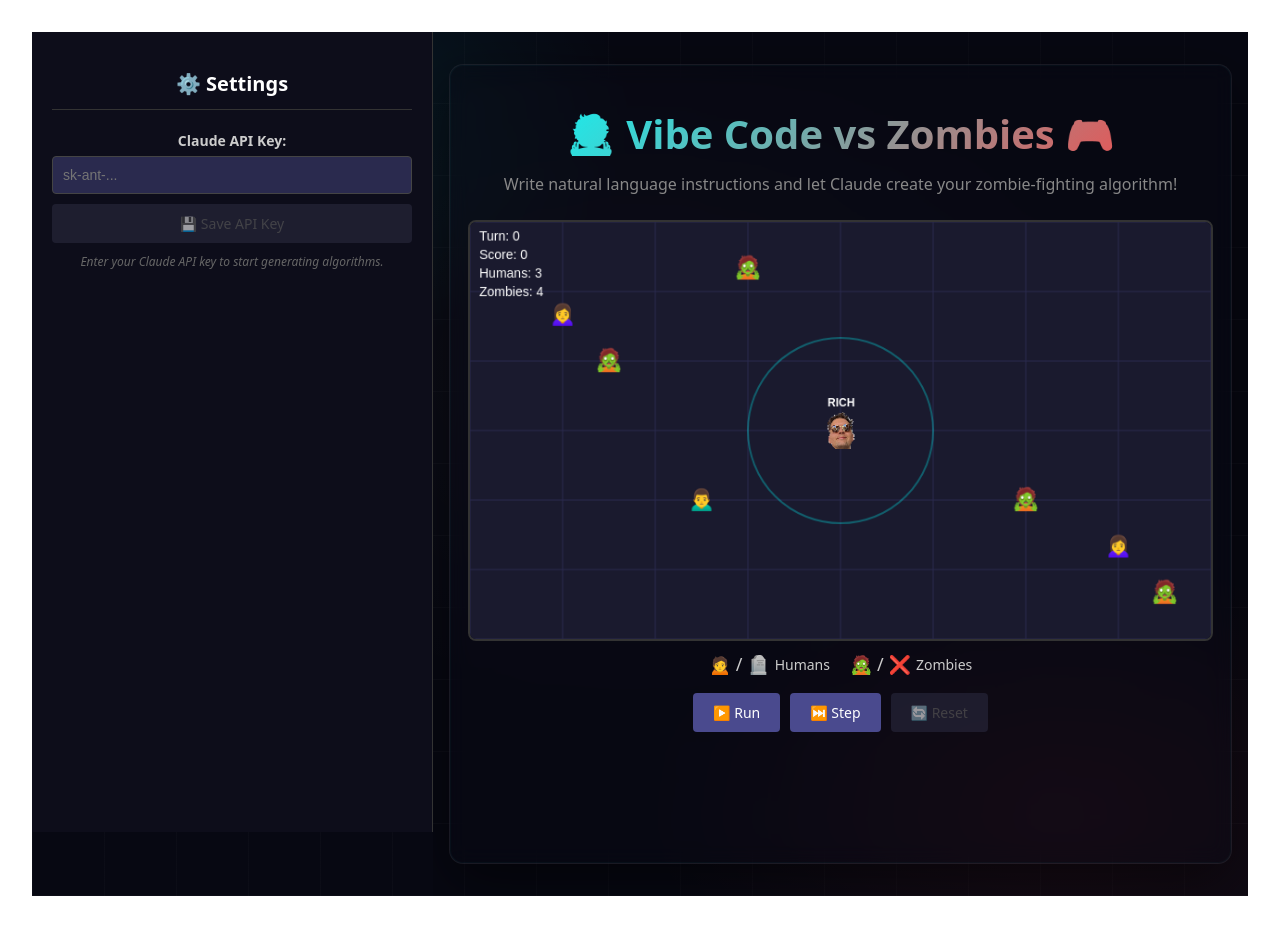
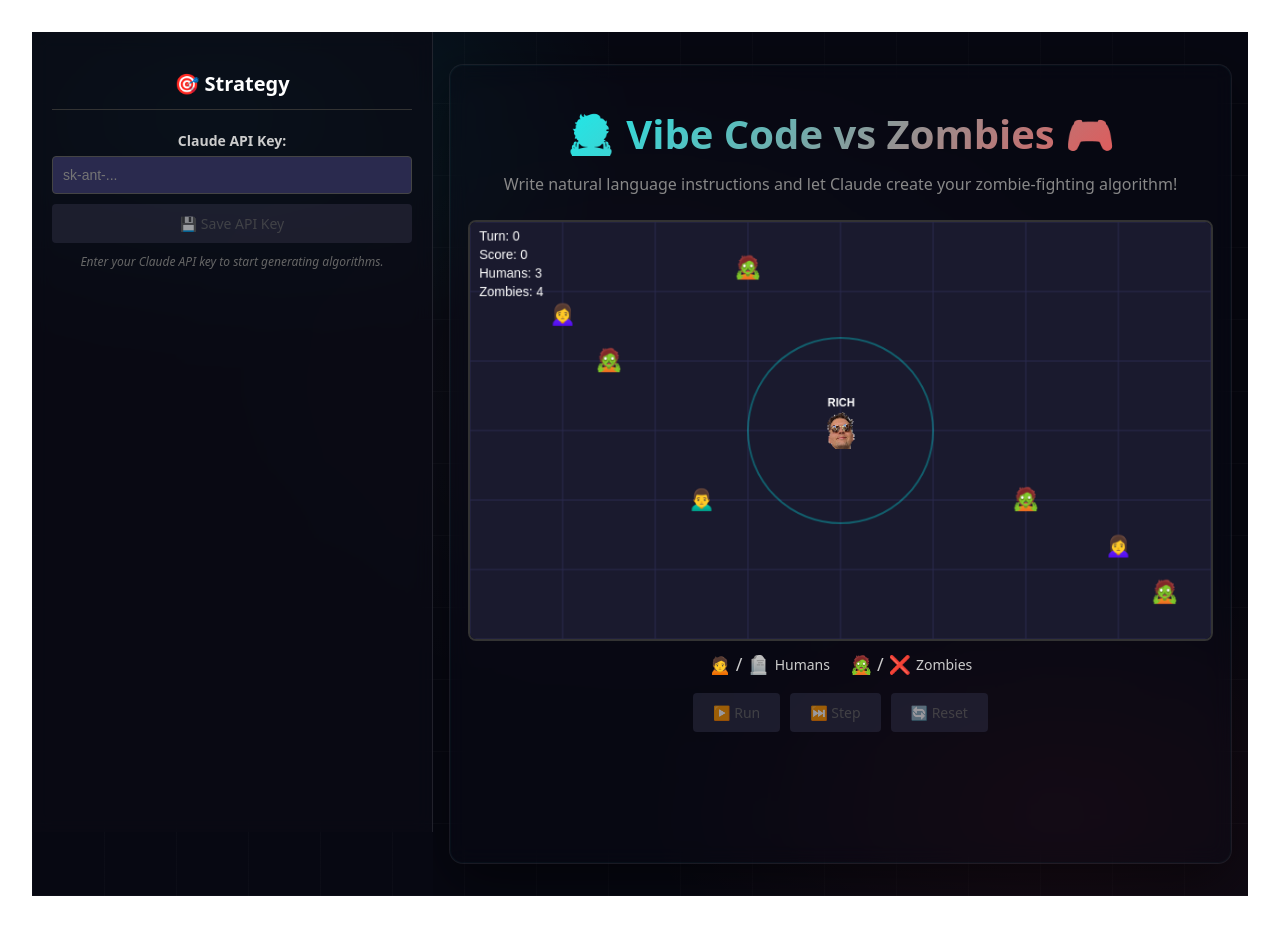
Before and after one commit to cajubelt/2025-xmas-website, a React (Vite) app: page /richard in a window 1280 px wide. Built offline with nearby package versions, Linux system fonts and the light colour scheme.

Commit message:
make api key message into status, not its own component. tweak copy.

```diff
--- a/src/pages/Richard.tsx
+++ b/src/pages/Richard.tsx
@@ -606,12 +606,7 @@ export default function Richard() {
     if (apiKeyInput.trim()) {
       setSavedApiKey(apiKeyInput.trim());
       setApiKeySaved(true);
-      setStatus("API key saved!");
     }
-  };
-
-  const handleChangeApiKey = () => {
-    setApiKeySaved(false);
   };
 
   // Render game state
@@ -648,7 +643,6 @@ export default function Richard() {
           animationRef.current = requestAnimationFrame(gameLoop);
         } else {
           setIsRunning(false);
-          setStatus(newState.message);
         }
       } catch (e) {
         setStatus(`Algorithm error: ${e}`);
@@ -695,42 +689,26 @@ export default function Richard() {
   };
 
   const handleRun = () => {
-    if (!algorithm) {
-      setStatus("Generate an algorithm first!");
-      return;
-    }
+    if (!algorithm) return;
     setIsRunning(true);
-    setStatus("Running...");
   };
 
   const handlePause = () => {
     setIsRunning(false);
-    setStatus("Paused");
   };
 
   const handleReset = () => {
     setIsRunning(false);
     setGameState(JSON.parse(JSON.stringify(initialTestCase)));
-    setStatus("Reset to initial state");
   };
 
   const handleStep = () => {
-    if (!algorithm) {
-      setStatus("Generate an algorithm first!");
-      return;
-    }
-    if (gameState.gameOver) {
-      setStatus("Game is over. Reset to play again.");
-      return;
-    }
+    if (!algorithm || gameState.gameOver) return;
 
     try {
       const target = algorithm(gameState);
       const newState = simulateTurn(gameState, target.x, target.y);
       setGameState(newState);
-      if (newState.gameOver) {
-        setStatus(newState.message);
-      }
     } catch (e) {
       setStatus(`Algorithm error: ${e}`);
     }
@@ -759,7 +737,7 @@ export default function Richard() {
       {/* Sidebar */}
       <div style={styles.sidebar}>
         <div style={styles.sidebarContent}>
-          <h2 style={styles.sidebarTitle}>⚙️ Settings</h2>
+          <h2 style={styles.sidebarTitle}>🎯 Strategy</h2>
 
           {!apiKeySaved ? (
             /* API Key Entry Form */
@@ -793,19 +771,7 @@ export default function Richard() {
             /* Instructions and Algorithm Section */
             <>
               <div style={styles.sidebarSection}>
-                <div style={styles.apiKeyStatus}>
-                  <span style={styles.apiKeyBadge}>✓ API Key Saved</span>
-                  <button
-                    onClick={handleChangeApiKey}
-                    style={styles.changeKeyButton}
-                  >
-                    Change
-                  </button>
-                </div>
-              </div>
-
-              <div style={styles.sidebarSection}>
-                <label style={styles.label}>Your Instructions (natural language):</label>
+                <label style={styles.label}>Your Instructions:</label>
                 <textarea
                   value={instructions}
                   onChange={(e) => setInstructions(e.target.value)}
@@ -827,9 +793,11 @@ export default function Richard() {
                 </button>
               </div>
 
+              {status && <div style={styles.status}>{status}</div>}
+
               {generatedCode && (
                 <div style={styles.sidebarSection}>
-                  <label style={styles.label}>Generated Algorithm (editable):</label>
+                  <label style={styles.label}>Generated Algorithm:</label>
                   <div style={styles.editorWrapper}>
                     <Editor
                       value={generatedCode}
@@ -879,13 +847,20 @@ export default function Richard() {
                 onClick={isRunning ? handlePause : handleRun}
                 style={{
                   ...styles.button,
-                  ...(gameState.gameOver ? styles.buttonDisabled : {})
+                  ...((gameState.gameOver || (!isRunning && !algorithm)) ? styles.buttonDisabled : {})
                 }}
-                disabled={gameState.gameOver}
+                disabled={gameState.gameOver || (!isRunning && !algorithm)}
               >
                 {isRunning ? "⏸️ Pause" : "▶️ Run"}
               </button>
-              <button onClick={handleStep} style={styles.button}>
+              <button
+                onClick={handleStep}
+                style={{
+                  ...styles.button,
+                  ...((!algorithm || gameState.gameOver) ? styles.buttonDisabled : {})
+                }}
+                disabled={!algorithm || gameState.gameOver}
+              >
                 ⏭️ Step
               </button>
               <button
@@ -899,8 +874,6 @@ export default function Richard() {
                 🔄 Reset
               </button>
             </div>
-
-            {status && <div style={styles.status}>{status}</div>}
           </div>
         </div>
       </div>
@@ -930,10 +903,12 @@ const styles: Record<string, React.CSSProperties> = {
     minWidth: "280px",
     maxWidth: "400px",
     height: "100vh",
-    backgroundColor: "#0d0d1a",
-    borderRight: "1px solid #333",
+    backgroundColor: "rgba(10, 10, 20, 0.7)",
+    borderRight: "1px solid rgba(255, 255, 255, 0.1)",
     overflowY: "auto",
     flexShrink: 0,
+    backdropFilter: "blur(10px)",
+    WebkitBackdropFilter: "blur(10px)",
   },
   sidebarContent: {
     padding: "20px",
@@ -1064,13 +1039,13 @@ const styles: Record<string, React.CSSProperties> = {
     opacity: 0.6,
   },
   status: {
-    marginTop: "15px",
+    marginBottom: "15px",
     padding: "10px",
-    backgroundColor: "#2a2a4e",
+    backgroundColor: "rgba(0, 255, 255, 0.1)",
     borderRadius: "4px",
+    border: "1px solid rgba(0, 255, 255, 0.3)",
     color: "#00ffff",
-    textAlign: "center",
-    maxWidth: "100%",
+    fontSize: "13px",
   },
   editorWrapper: {
     backgroundColor: "#1d1f21",
@@ -1091,27 +1066,4 @@ const styles: Record<string, React.CSSProperties> = {
     marginTop: "10px",
     fontStyle: "italic",
   },
-  apiKeyStatus: {
-    display: "flex",
-    alignItems: "center",
-    justifyContent: "space-between",
-    padding: "10px",
-    backgroundColor: "rgba(0, 255, 100, 0.1)",
-    borderRadius: "4px",
-    border: "1px solid rgba(0, 255, 100, 0.3)",
-  },
-  apiKeyBadge: {
-    color: "#00ff64",
-    fontSize: "14px",
-    fontWeight: "bold",
-  },
-  changeKeyButton: {
-    padding: "4px 8px",
-    borderRadius: "4px",
-    border: "1px solid #444",
-    backgroundColor: "transparent",
-    color: "#888",
-    fontSize: "12px",
-    cursor: "pointer",
-  },
 };
```
